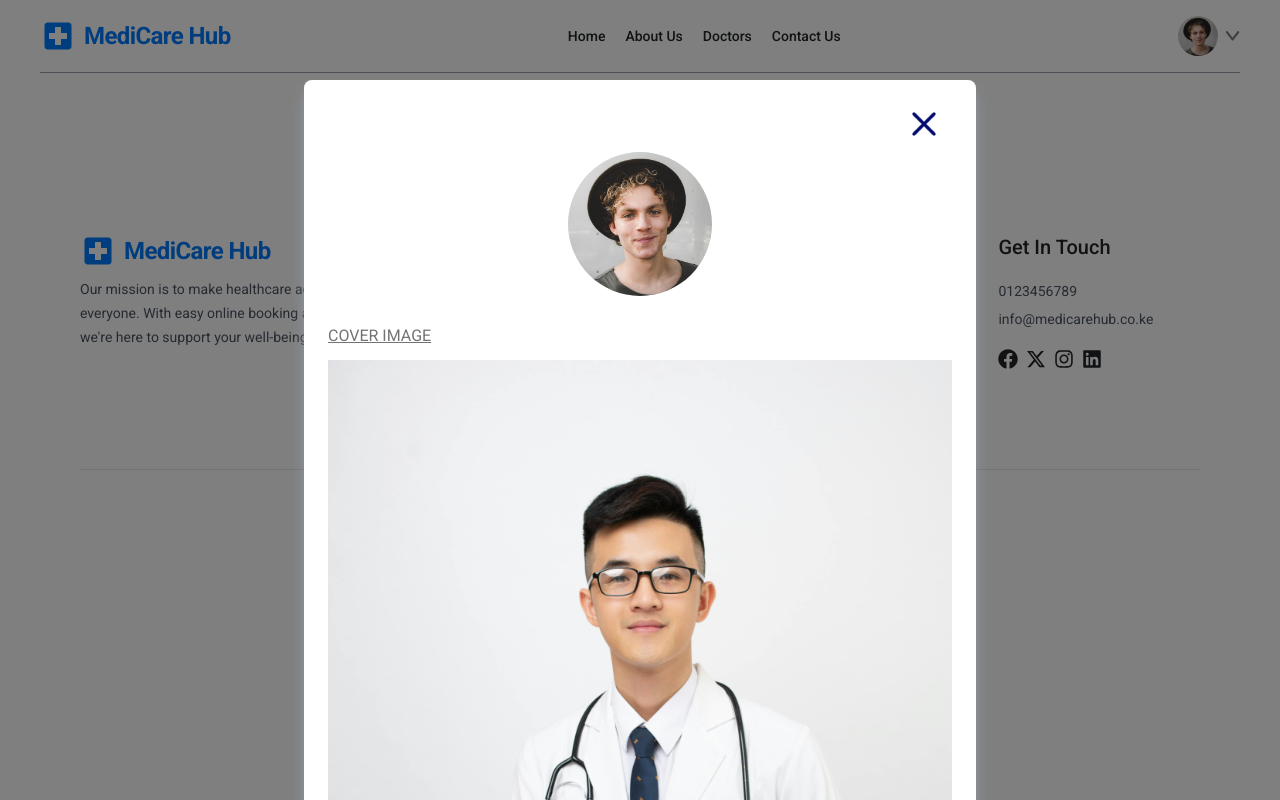
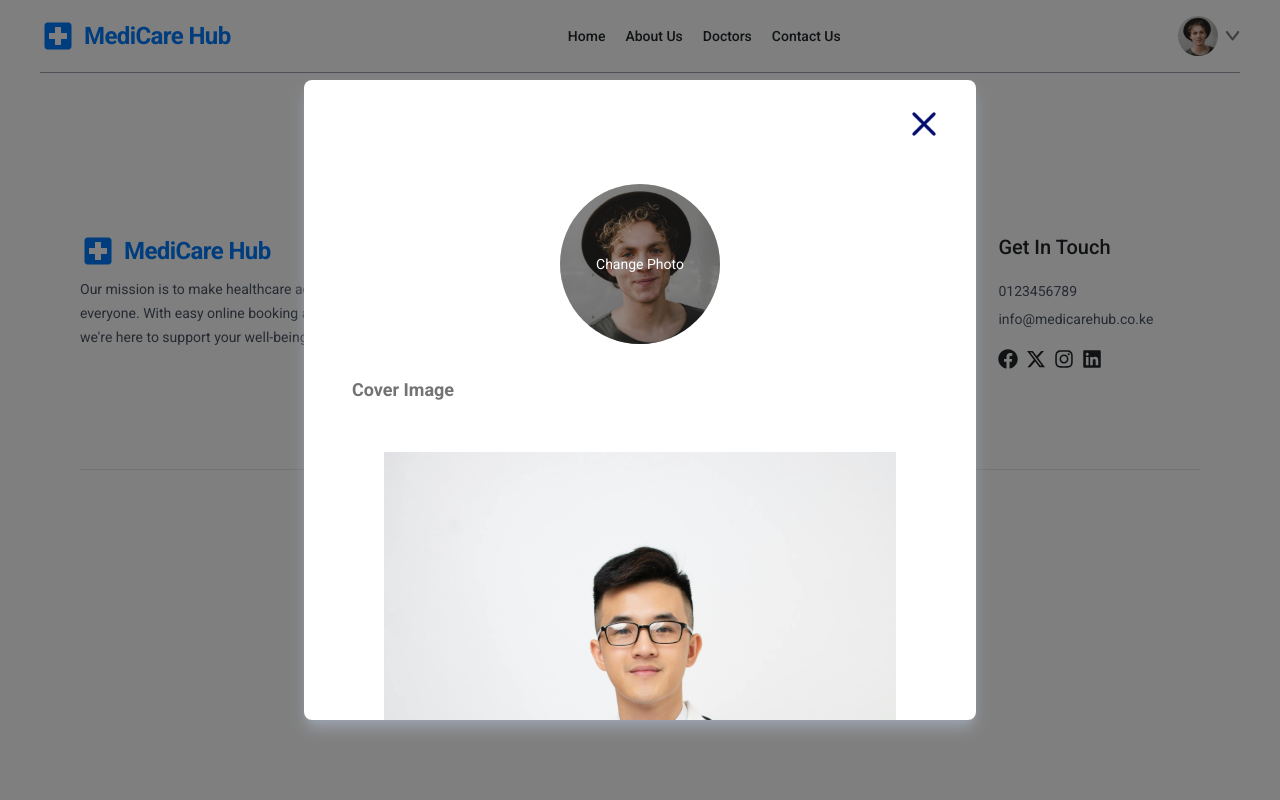
Before and after one commit to briansimiyuj/doctor-appointment-app, a React (Vite) app: page /profile in a window 1280 px wide. Both pictures are taken after a click on the button "Edit Profile". Built offline with nearby package versions, Linux system fonts and the light colour scheme; a web font is replaced by a local one.

Commit message:
update: Enhance EditForm and EditProfileModal with improved styling and user experience

```diff
--- a/src/components/Profile/EditForm.tsx
+++ b/src/components/Profile/EditForm.tsx
@@ -38,16 +38,27 @@ const EditForm: React.FC = () =>{
 
         <>
 
-            <form className="flex flex-col gap-4 items-center justify-center w-full">
+            <form className="flex flex-col gap-8 items-center justify-center w-full max-w-3xl mx-auto p-6">
 
-                <div className="w-full">
+                <div className="w-full flex flex-col items-center gap-4">
+
+                    <div className="relative group">
 
                         <img
                             src={profile?.image}
                             alt="current user image"
-                        className="w-36 h-36 rounded-full object-cover cursor-pointer mx-auto"
+                            className="w-40 h-40 rounded-full object-cover cursor-pointer mx-auto transition-transform duration-300 group-hover:scale-105"
                             onClick={handleImageClick}
                         />
+
+                        <div className="absolute inset-0 bg-black bg-opacity-40 rounded-full opacity-8 group-hover:opacity-100 transition-opacity duration-300 flex items-center justify-center">
+
+                            <span className="text-white text-sm">Change Photo</span>
+
+                        </div>
+
+                    </div>
+
 
                     <input
                         type="file"
@@ -67,14 +78,24 @@ const EditForm: React.FC = () =>{
 
                         <div className="w-full">
 
-                            <h2 className="text-neutral-500 underline mt-3 mb-3">COVER IMAGE</h2>
+                            <h2 className="text-neutral-500 font-semibold text-lg mb-4">Cover Image</h2>
+
+                            <div className="relative group rounded-lg overflow-hidden p-8">
 
                                 <img
                                     src={profile.coverImage || assets.uploadIcon}
                                     alt="Cover Image"
-                                className="w-full h-30 object-cover cursor-pointer"
+                                    className="w-21 object-cover cursor-pointer transition-transform duration-300 group-hover:scale-105"
                                     onClick={handleCoverImageClick}
                                 />
+
+                                <div className="absolute inset-0 bg-black bg-opacity-40 opacity-0 group-hover:opacity-100 transition-opacity duration-300 flex items-center justify-center">
+
+                                    <span className="text-white text-sm">Change Cover</span>
+
+                                </div>
+
+                            </div>
 
                             <input
                                 type="file"
@@ -86,7 +107,6 @@ const EditForm: React.FC = () =>{
                             />
 
                         </div>
-
                     )
 
                 }
@@ -97,9 +117,9 @@ const EditForm: React.FC = () =>{
 
                 <button
                     className={`${isChanged
-                        ? 'bg-primary-bg text-secondary-bg cursor-pointer'
-                        : 'bg-gray-500 text-secondary-bg cursor-not-allowed'
-                    } px-8 py-4 mt-3 rounded-md`}
+                        ? 'bg-primary-bg text-secondary-bg hover:bg-opacity-90 cursor-pointer'
+                        : 'bg-gray-400 text-gray-200 cursor-not-allowed'
+                    } px-10 py-3 rounded-lg font-medium transition-colors duration-300 w-full max-w-md mt-4`}
                     type="submit"
                     disabled={!isChanged}
                 >Save Changes</button>
--- a/src/components/Profile/EditProfileModal.tsx
+++ b/src/components/Profile/EditProfileModal.tsx
@@ -18,23 +18,23 @@ const EditProfileModal: React.FC = ()=>{
             <div className="fixed inset-0 bg-black bg-opacity-50 z-40"></div>
 
 
-            <div className="fixed top-20 left-1/2 -translate-x-1/2 bg-white w-[90%] sm:w-[70%] md:w-[70%] lg:w-[60%] max-w-2xl rounded-lg p-6 shadow-lg shadow-gray-400 z-50">
+            <div className="fixed top-20 left-1/2 -translate-x-1/2 bg-white w-[90%] sm:w-[70%] md:w-[70%] lg:w-[60%] max-w-2xl max-h-[80vh] overflow-y-auto rounded-lg p-6 shadow-lg shadow-gray-400 z-50">
 
-                <div className="relative flex justify-center mb-12">
+                <div className="sticky top-0 flex justify-center mb-12 pt-2">
 
                     <img
                         src={assets.crossIcon}
                         alt="cross icon"
                         className="absolute top-0 right-2 cursor-pointer w-10"
-                        onClick={()=>setIsEditing(false)}
+                        onClick={() => setIsEditing(false)}
                     />
 
                 </div>
 
 
-            <EditForm/>
+                <EditForm/>
 
-        </div>
+            </div>
 
         </>
 
```
Also changed, not shown: 1 other file (tests, documents, lock files or other folders). Lines whose indentation alone changed are shown as unchanged.
